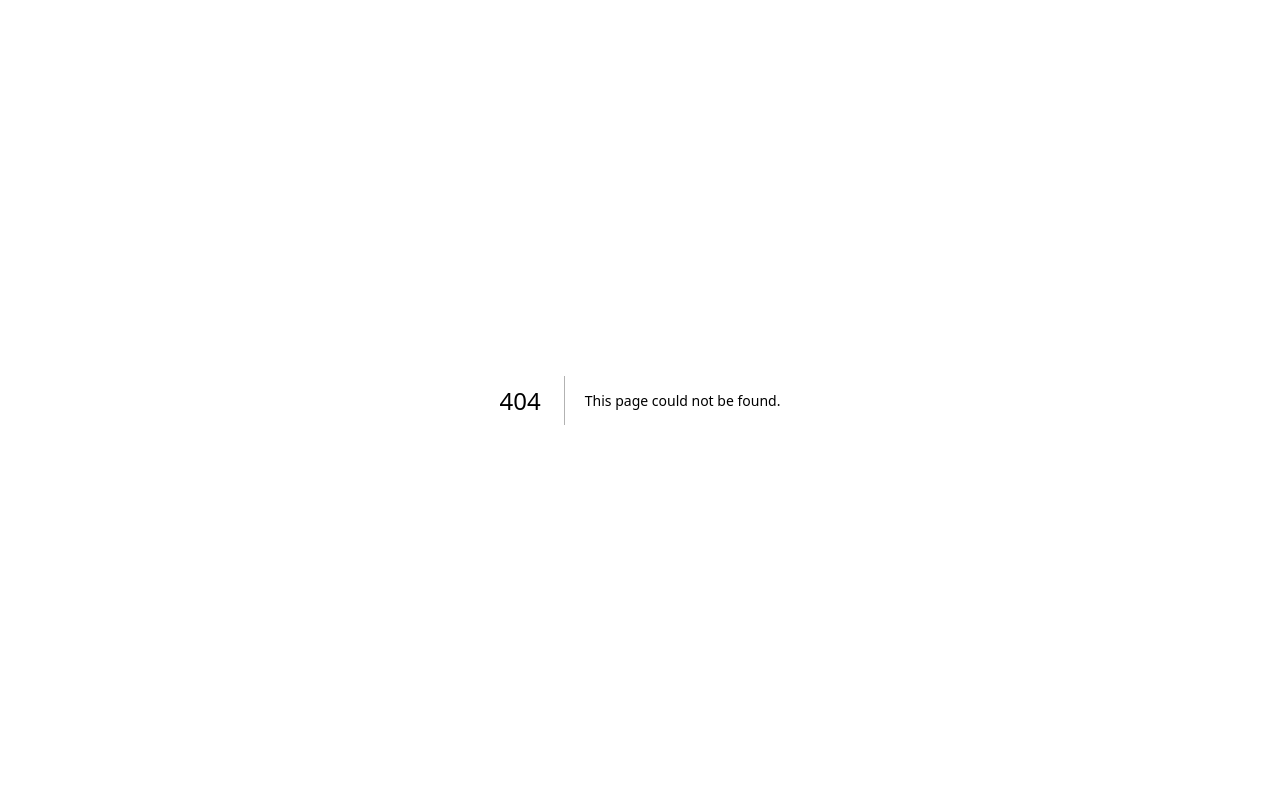
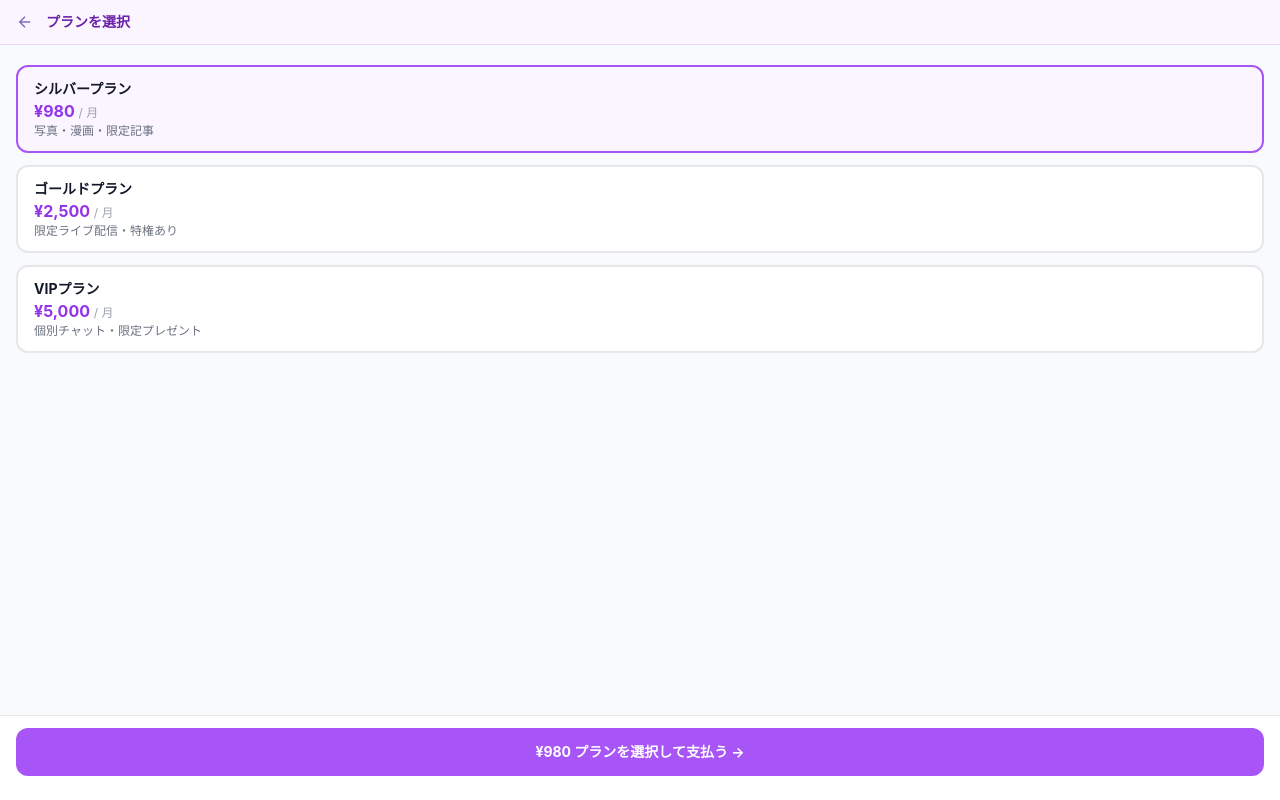
Before and after one commit to athenakikaku-lab/OFFSHOT, a Next.js app: page /plans/kenta in a window 1280 px wide. Before the commit this address had no page. Built offline with nearby package versions, Linux system fonts and the light colour scheme.

Commit message:
feat: add app/plans/[creatorId]/page.tsx

```diff
--- /dev/null
+++ b/app/plans/[creatorId]/page.tsx
@@ -0,0 +1,35 @@
+'use client'
+import { useState } from 'react'
+import Link from 'next/link'
+const plans = [
+  { id: 'silver', name: 'シルバープラン', price: '¥980', desc: '写真・漫画・限定記事' },
+  { id: 'gold', name: 'ゴールドプラン', price: '¥2,500', desc: '限定ライブ配信・特権あり' },
+  { id: 'vip', name: 'VIPプラン', price: '¥5,000', desc: '個別チャット・限定プレゼント' },
+]
+export default function PlansPage({ params }: { params: { creatorId: string } }) {
+  const [selected, setSelected] = useState('silver')
+  const current = plans.find(p => p.id === selected)!
+  return (
+    <div className="min-h-screen bg-gray-50">
+      <div className="bg-purple-50 px-4 py-3 flex items-center gap-3 border-b border-purple-200">
+        <Link href={`/creators/${params.creatorId}`}><svg viewBox="0 0 24 24" fill="none" stroke="#7c6fc4" strokeWidth="2" width="18" height="18"><path d="M19 12H5M12 5l-7 7 7 7"/></svg></Link>
+        <span className="text-sm font-semibold text-purple-800">プランを選択</span>
+      </div>
+      <div className="px-4 py-5 flex flex-col gap-3 pb-28">
+        {plans.map(p => (
+          <button key={p.id} onClick={() => setSelected(p.id)}
+            className={`w-full text-left px-4 py-3 rounded-xl border-2 transition-all ${selected===p.id ? 'border-purple-500 bg-purple-50' : 'border-gray-200 bg-white'}`}>
+            <div className="text-sm font-bold text-gray-900">{p.name}</div>
+            <div className="text-base font-bold text-purple-600">{p.price} <span className="text-xs font-normal text-gray-400">/ 月</span></div>
+            <div className="text-xs text-gray-500">{p.desc}</div>
+          </button>
+        ))}
+      </div>
+      <div className="fixed bottom-0 left-0 right-0 px-4 pb-6 pt-3 bg-white border-t border-gray-200">
+        <button className="w-full py-3.5 bg-purple-500 text-white font-bold rounded-xl text-sm hover:bg-purple-700">
+          {current.price} プランを選択して支払う →
+        </button>
+      </div>
+    </div>
+  )
+}
```
